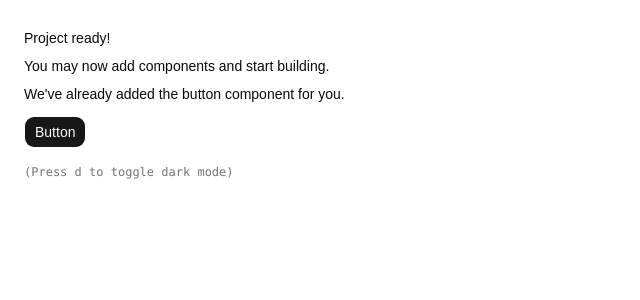
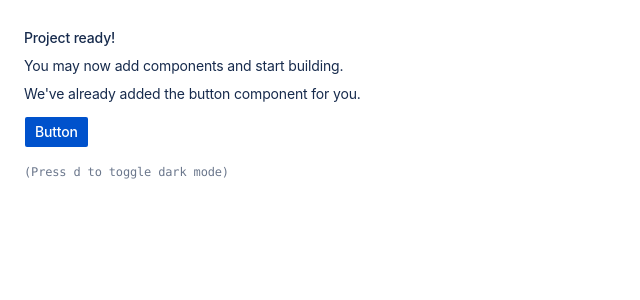
Before and after one commit to DatDQ1510/file-storage-system-frontend, a React (Vite) app: page / in a window 1280 px wide. Shown: the top 300 px of the page, without its empty margins (0-640 px from the left). Built offline with nearby package versions, Linux system fonts and the light colour scheme.

Commit message:
feat: change theme refer to Atlassian

```diff
--- a/package.json
+++ b/package.json
@@ -20,6 +20,7 @@
     "radix-ui": "^1.4.3",
     "react": "^19.2.4",
     "react-dom": "^19.2.4",
+    "react-router": "^7.13.1",
     "shadcn": "^4.0.8",
     "tailwind-merge": "^3.5.0",
     "tailwindcss": "^4.2.1",
--- a/src/App.tsx
+++ b/src/App.tsx
@@ -8,7 +8,9 @@ export function App() {
           <h1 className="font-medium">Project ready!</h1>
           <p>You may now add components and start building.</p>
           <p>We&apos;ve already added the button component for you.</p>
-          <Button className="mt-2">Button</Button>
+          <Button className="bg-primary text-primary-foreground hover:bg-primary/90 mt-2">
+            Button
+          </Button>
         </div>
         <div className="font-mono text-xs text-muted-foreground">
           (Press <kbd>d</kbd> to toggle dark mode)
--- a/src/index.css
+++ b/src/index.css
@@ -1,129 +1,181 @@
 @import "tailwindcss";
-@import "tw-animate-css";
-@import "shadcn/tailwind.css";
-@import "@fontsource-variable/geist";
 
 @custom-variant dark (&:is(.dark *));
 
 :root {
-    --background: oklch(1 0 0);
-    --foreground: oklch(0.145 0 0);
-    --card: oklch(1 0 0);
-    --card-foreground: oklch(0.145 0 0);
-    --popover: oklch(1 0 0);
-    --popover-foreground: oklch(0.145 0 0);
-    --primary: oklch(0.205 0 0);
-    --primary-foreground: oklch(0.985 0 0);
-    --secondary: oklch(0.97 0 0);
-    --secondary-foreground: oklch(0.205 0 0);
-    --muted: oklch(0.97 0 0);
-    --muted-foreground: oklch(0.556 0 0);
-    --accent: oklch(0.97 0 0);
-    --accent-foreground: oklch(0.205 0 0);
-    --destructive: oklch(0.577 0.245 27.325);
-    --border: oklch(0.922 0 0);
-    --input: oklch(0.922 0 0);
-    --ring: oklch(0.708 0 0);
-    --chart-1: oklch(0.809 0.105 251.813);
-    --chart-2: oklch(0.623 0.214 259.815);
-    --chart-3: oklch(0.546 0.245 262.881);
-    --chart-4: oklch(0.488 0.243 264.376);
-    --chart-5: oklch(0.424 0.199 265.638);
-    --radius: 0.625rem;
-    --sidebar: oklch(0.985 0 0);
-    --sidebar-foreground: oklch(0.145 0 0);
-    --sidebar-primary: oklch(0.205 0 0);
-    --sidebar-primary-foreground: oklch(0.985 0 0);
-    --sidebar-accent: oklch(0.97 0 0);
-    --sidebar-accent-foreground: oklch(0.205 0 0);
-    --sidebar-border: oklch(0.922 0 0);
-    --sidebar-ring: oklch(0.708 0 0);
+  --background: oklch(1.0000 0 0);
+  --foreground: oklch(0.2917 0.0676 260.3713);
+  --card: oklch(1.0000 0 0);
+  --card-foreground: oklch(0.2917 0.0676 260.3713);
+  --popover: oklch(1.0000 0 0);
+  --popover-foreground: oklch(0.2917 0.0676 260.3713);
+  --primary: oklch(0.4802 0.2012 260.4784);
+  --primary-foreground: oklch(1.0000 0 0);
+  --secondary: oklch(0.9700 0.0029 264.5420);
+  --secondary-foreground: oklch(0.4369 0.0507 261.3921);
+  --muted: oklch(0.9700 0.0029 264.5420);
+  --muted-foreground: oklch(0.5669 0.0356 261.6453);
+  --accent: oklch(0.9435 0.0055 274.9635);
+  --accent-foreground: oklch(0.2917 0.0676 260.3713);
+  --destructive: oklch(0.5899 0.2100 33.4376);
+  --destructive-foreground: oklch(1.0000 0 0);
+  --border: oklch(0.9096 0.0071 268.5436);
+  --input: oklch(0.9876 0.0017 247.8389);
+  --ring: oklch(0.6851 0.1681 255.9991);
+  --chart-1: oklch(0.4802 0.2012 260.4784);
+  --chart-2: oklch(0.6853 0.1346 160.8261);
+  --chart-3: oklch(0.8034 0.1704 73.7877);
+  --chart-4: oklch(0.5899 0.2100 33.4376);
+  --chart-5: oklch(0.5197 0.1626 286.5038);
+  --sidebar: oklch(0.9700 0.0029 264.5420);
+  --sidebar-foreground: oklch(0.4369 0.0507 261.3921);
+  --sidebar-primary: oklch(0.4802 0.2012 260.4784);
+  --sidebar-primary-foreground: oklch(1.0000 0 0);
+  --sidebar-accent: oklch(0.9435 0.0055 274.9635);
+  --sidebar-accent-foreground: oklch(0.2917 0.0676 260.3713);
+  --sidebar-border: oklch(0.9096 0.0071 268.5436);
+  --sidebar-ring: oklch(0.6851 0.1681 255.9991);
+  --font-sans: -apple-system, BlinkMacSystemFont, 'Segoe UI', 'Roboto', 'Oxygen', 'Ubuntu', 'Fira Sans', 'Droid Sans', 'Helvetica Neue', sans-serif;
+  --font-serif: Georgia, serif;
+  --font-mono: SFMono-Medium, 'SF Mono', 'Segoe UI Mono', 'Roboto Mono', 'Ubuntu Mono', Menlo, Consolas, Courier, monospace;
+  --radius: 0.1875rem;
+  --shadow-x: 0px;
+  --shadow-y: 1px;
+  --shadow-blur: 10px;
+  --shadow-spread: 0px;
+  --shadow-opacity: 0.1;
+  --shadow-color: rgba(9, 30, 66, 0.25);
+  --shadow-2xs: 0px 1px 10px 0px hsl(217.8947 76% 14.7059% / 0.05);
+  --shadow-xs: 0px 1px 10px 0px hsl(217.8947 76% 14.7059% / 0.05);
+  --shadow-sm: 0px 1px 10px 0px hsl(217.8947 76% 14.7059% / 0.10), 0px 1px 2px -1px hsl(217.8947 76% 14.7059% / 0.10);
+  --shadow: 0px 1px 10px 0px hsl(217.8947 76% 14.7059% / 0.10), 0px 1px 2px -1px hsl(217.8947 76% 14.7059% / 0.10);
+  --shadow-md: 0px 1px 10px 0px hsl(217.8947 76% 14.7059% / 0.10), 0px 2px 4px -1px hsl(217.8947 76% 14.7059% / 0.10);
+  --shadow-lg: 0px 1px 10px 0px hsl(217.8947 76% 14.7059% / 0.10), 0px 4px 6px -1px hsl(217.8947 76% 14.7059% / 0.10);
+  --shadow-xl: 0px 1px 10px 0px hsl(217.8947 76% 14.7059% / 0.10), 0px 8px 10px -1px hsl(217.8947 76% 14.7059% / 0.10);
+  --shadow-2xl: 0px 1px 10px 0px hsl(217.8947 76% 14.7059% / 0.25);
+  --tracking-normal: -0.01em;
+  --spacing: 0.25rem;
 }
 
 .dark {
-    --background: oklch(0.145 0 0);
-    --foreground: oklch(0.985 0 0);
-    --card: oklch(0.205 0 0);
-    --card-foreground: oklch(0.985 0 0);
-    --popover: oklch(0.205 0 0);
-    --popover-foreground: oklch(0.985 0 0);
-    --primary: oklch(0.922 0 0);
-    --primary-foreground: oklch(0.205 0 0);
-    --secondary: oklch(0.269 0 0);
-    --secondary-foreground: oklch(0.985 0 0);
-    --muted: oklch(0.269 0 0);
-    --muted-foreground: oklch(0.708 0 0);
-    --accent: oklch(0.269 0 0);
-    --accent-foreground: oklch(0.985 0 0);
-    --destructive: oklch(0.704 0.191 22.216);
-    --border: oklch(1 0 0 / 10%);
-    --input: oklch(1 0 0 / 15%);
-    --ring: oklch(0.556 0 0);
-    --chart-1: oklch(0.809 0.105 251.813);
-    --chart-2: oklch(0.623 0.214 259.815);
-    --chart-3: oklch(0.546 0.245 262.881);
-    --chart-4: oklch(0.488 0.243 264.376);
-    --chart-5: oklch(0.424 0.199 265.638);
-    --sidebar: oklch(0.205 0 0);
-    --sidebar-foreground: oklch(0.985 0 0);
-    --sidebar-primary: oklch(0.488 0.243 264.376);
-    --sidebar-primary-foreground: oklch(0.985 0 0);
-    --sidebar-accent: oklch(0.269 0 0);
-    --sidebar-accent-foreground: oklch(0.985 0 0);
-    --sidebar-border: oklch(1 0 0 / 10%);
-    --sidebar-ring: oklch(0.556 0 0);
+  --background: oklch(0.2454 0.0096 248.2205);
+  --foreground: oklch(0.8605 0.0698 255.1765);
+  --card: oklch(0.2694 0.0104 242.0838);
+  --card-foreground: oklch(0.8605 0.0698 255.1765);
+  --popover: oklch(0.2974 0.0124 243.2614);
+  --popover-foreground: oklch(0.8605 0.0698 255.1765);
+  --primary: oklch(0.6957 0.1612 257.1847);
+  --primary-foreground: oklch(0.2454 0.0096 248.2205);
+  --secondary: oklch(0.3173 0.0158 248.3250);
+  --secondary-foreground: oklch(0.6829 0.0292 249.9699);
+  --muted: oklch(0.2694 0.0104 242.0838);
+  --muted-foreground: oklch(0.6172 0.0334 260.6650);
+  --accent: oklch(0.3511 0.0184 245.1789);
+  --accent-foreground: oklch(0.8605 0.0698 255.1765);
+  --destructive: oklch(0.6876 0.2038 34.0291);
+  --destructive-foreground: oklch(0.2454 0.0096 248.2205);
+  --border: oklch(0.3511 0.0184 245.1789);
+  --input: oklch(0.2694 0.0104 242.0838);
+  --ring: oklch(0.6957 0.1612 257.1847);
+  --chart-1: oklch(0.6957 0.1612 257.1847);
+  --chart-2: oklch(0.8050 0.1612 158.1746);
+  --chart-3: oklch(0.8600 0.1524 91.8768);
+  --chart-4: oklch(0.7089 0.1674 26.0408);
+  --chart-5: oklch(0.7035 0.1382 290.0244);
+  --sidebar: oklch(0.2149 0.0085 240.3030);
+  --sidebar-foreground: oklch(0.6829 0.0292 249.9699);
+  --sidebar-primary: oklch(0.6957 0.1612 257.1847);
+  --sidebar-primary-foreground: oklch(0.2454 0.0096 248.2205);
+  --sidebar-accent: oklch(0.3173 0.0158 248.3250);
+  --sidebar-accent-foreground: oklch(0.8605 0.0698 255.1765);
+  --sidebar-border: oklch(0.3511 0.0184 245.1789);
+  --sidebar-ring: oklch(0.6957 0.1612 257.1847);
+  --font-sans: -apple-system, BlinkMacSystemFont, 'Segoe UI', 'Roboto', 'Oxygen', 'Ubuntu', 'Fira Sans', 'Droid Sans', 'Helvetica Neue', sans-serif;
+  --font-serif: Georgia, serif;
+  --font-mono: SFMono-Medium, 'SF Mono', 'Segoe UI Mono', 'Roboto Mono', 'Ubuntu Mono', Menlo, Consolas, Courier, monospace;
+  --radius: 0.1875rem;
+  --shadow-x: 0px;
+  --shadow-y: 2px;
+  --shadow-blur: 12px;
+  --shadow-spread: 0px;
+  --shadow-opacity: 0.3;
+  --shadow-color: rgba(0, 0, 0, 0.5);
+  --shadow-2xs: 0px 2px 12px 0px hsl(0 0% 0% / 0.15);
+  --shadow-xs: 0px 2px 12px 0px hsl(0 0% 0% / 0.15);
+  --shadow-sm: 0px 2px 12px 0px hsl(0 0% 0% / 0.30), 0px 1px 2px -1px hsl(0 0% 0% / 0.30);
+  --shadow: 0px 2px 12px 0px hsl(0 0% 0% / 0.30), 0px 1px 2px -1px hsl(0 0% 0% / 0.30);
+  --shadow-md: 0px 2px 12px 0px hsl(0 0% 0% / 0.30), 0px 2px 4px -1px hsl(0 0% 0% / 0.30);
+  --shadow-lg: 0px 2px 12px 0px hsl(0 0% 0% / 0.30), 0px 4px 6px -1px hsl(0 0% 0% / 0.30);
+  --shadow-xl: 0px 2px 12px 0px hsl(0 0% 0% / 0.30), 0px 8px 10px -1px hsl(0 0% 0% / 0.30);
+  --shadow-2xl: 0px 2px 12px 0px hsl(0 0% 0% / 0.75);
 }
 
 @theme inline {
-    --font-sans: 'Geist Variable', sans-serif;
-    --color-sidebar-ring: var(--sidebar-ring);
-    --color-sidebar-border: var(--sidebar-border);
-    --color-sidebar-accent-foreground: var(--sidebar-accent-foreground);
-    --color-sidebar-accent: var(--sidebar-accent);
-    --color-sidebar-primary-foreground: var(--sidebar-primary-foreground);
-    --color-sidebar-primary: var(--sidebar-primary);
-    --color-sidebar-foreground: var(--sidebar-foreground);
-    --color-sidebar: var(--sidebar);
-    --color-chart-5: var(--chart-5);
-    --color-chart-4: var(--chart-4);
-    --color-chart-3: var(--chart-3);
-    --color-chart-2: var(--chart-2);
-    --color-chart-1: var(--chart-1);
-    --color-ring: var(--ring);
-    --color-input: var(--input);
-    --color-border: var(--border);
-    --color-destructive: var(--destructive);
-    --color-accent-foreground: var(--accent-foreground);
-    --color-accent: var(--accent);
-    --color-muted-foreground: var(--muted-foreground);
-    --color-muted: var(--muted);
-    --color-secondary-foreground: var(--secondary-foreground);
-    --color-secondary: var(--secondary);
-    --color-primary-foreground: var(--primary-foreground);
-    --color-primary: var(--primary);
-    --color-popover-foreground: var(--popover-foreground);
-    --color-popover: var(--popover);
-    --color-card-foreground: var(--card-foreground);
-    --color-card: var(--card);
-    --color-foreground: var(--foreground);
-    --color-background: var(--background);
-    --radius-sm: calc(var(--radius) * 0.6);
-    --radius-md: calc(var(--radius) * 0.8);
-    --radius-lg: var(--radius);
-    --radius-xl: calc(var(--radius) * 1.4);
-    --radius-2xl: calc(var(--radius) * 1.8);
-    --radius-3xl: calc(var(--radius) * 2.2);
-    --radius-4xl: calc(var(--radius) * 2.6);
+  --color-background: var(--background);
+  --color-foreground: var(--foreground);
+  --color-card: var(--card);
+  --color-card-foreground: var(--card-foreground);
+  --color-popover: var(--popover);
+  --color-popover-foreground: var(--popover-foreground);
+  --color-primary: var(--primary);
+  --color-primary-foreground: var(--primary-foreground);
+  --color-secondary: var(--secondary);
+  --color-secondary-foreground: var(--secondary-foreground);
+  --color-muted: var(--muted);
+  --color-muted-foreground: var(--muted-foreground);
+  --color-accent: var(--accent);
+  --color-accent-foreground: var(--accent-foreground);
+  --color-destructive: var(--destructive);
+  --color-destructive-foreground: var(--destructive-foreground);
+  --color-border: var(--border);
+  --color-input: var(--input);
+  --color-ring: var(--ring);
+  --color-chart-1: var(--chart-1);
+  --color-chart-2: var(--chart-2);
+  --color-chart-3: var(--chart-3);
+  --color-chart-4: var(--chart-4);
+  --color-chart-5: var(--chart-5);
+  --color-sidebar: var(--sidebar);
+  --color-sidebar-foreground: var(--sidebar-foreground);
+  --color-sidebar-primary: var(--sidebar-primary);
+  --color-sidebar-primary-foreground: var(--sidebar-primary-foreground);
+  --color-sidebar-accent: var(--sidebar-accent);
+  --color-sidebar-accent-foreground: var(--sidebar-accent-foreground);
+  --color-sidebar-border: var(--sidebar-border);
+  --color-sidebar-ring: var(--sidebar-ring);
+
+  --font-sans: var(--font-sans);
+  --font-mono: var(--font-mono);
+  --font-serif: var(--font-serif);
+
+  --radius-sm: calc(var(--radius) - 4px);
+  --radius-md: calc(var(--radius) - 2px);
+  --radius-lg: var(--radius);
+  --radius-xl: calc(var(--radius) + 4px);
+
+  --shadow-2xs: var(--shadow-2xs);
+  --shadow-xs: var(--shadow-xs);
+  --shadow-sm: var(--shadow-sm);
+  --shadow: var(--shadow);
+  --shadow-md: var(--shadow-md);
+  --shadow-lg: var(--shadow-lg);
+  --shadow-xl: var(--shadow-xl);
+  --shadow-2xl: var(--shadow-2xl);
+
+  --tracking-tighter: calc(var(--tracking-normal) - 0.05em);
+  --tracking-tight: calc(var(--tracking-normal) - 0.025em);
+  --tracking-normal: var(--tracking-normal);
+  --tracking-wide: calc(var(--tracking-normal) + 0.025em);
+  --tracking-wider: calc(var(--tracking-normal) + 0.05em);
+  --tracking-widest: calc(var(--tracking-normal) + 0.1em);
 }
 
 @layer base {
   * {
     @apply border-border outline-ring/50;
-    }
+  }
   body {
     @apply bg-background text-foreground;
-    }
-  html {
-    @apply font-sans;
-    }
+    letter-spacing: var(--tracking-normal);
+  }
 }
--- /dev/null
+++ b/src/layout.tsx
@@ -0,0 +1 @@
+// Code layout app is here
```
Also changed, not shown: src/routes.ts (added), 1 other file (tests, documents, lock files or other folders).
